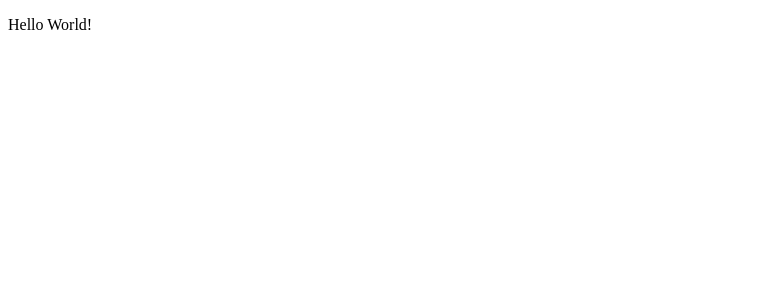
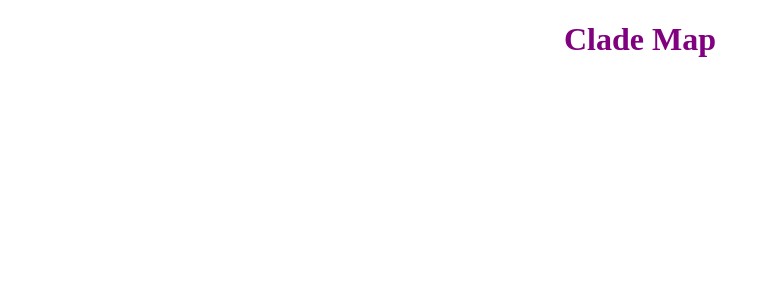
Before and after one commit to barneywhiffin/clade-map, a React (Vite) app: page / in a window 1280 px wide. Shown: the top 300 px of the page, without its empty margins (0-769 px from the left). Built offline with nearby package versions, Linux system fonts and the light colour scheme.

Commit message:
Add title

```diff
--- a/index.html
+++ b/index.html
@@ -4,7 +4,7 @@
     <meta charset="UTF-8" />
     <link rel="icon" type="image/svg+xml" href="/favicon.svg" />
     <meta name="viewport" content="width=device-width, initial-scale=1.0" />
-    <title>clade-map</title>
+    <title>Clade Map</title>
   </head>
   <body>
     <div id="root"></div>
--- a/src/App.jsx
+++ b/src/App.jsx
@@ -4,7 +4,7 @@ function App() {
 
   return (
     <>
-      <p>Hello World!</p>
+      <h1 style={{ textAlign: "center", color: "purple" }}>Clade Map</h1>
     </>
   )
 }
```
